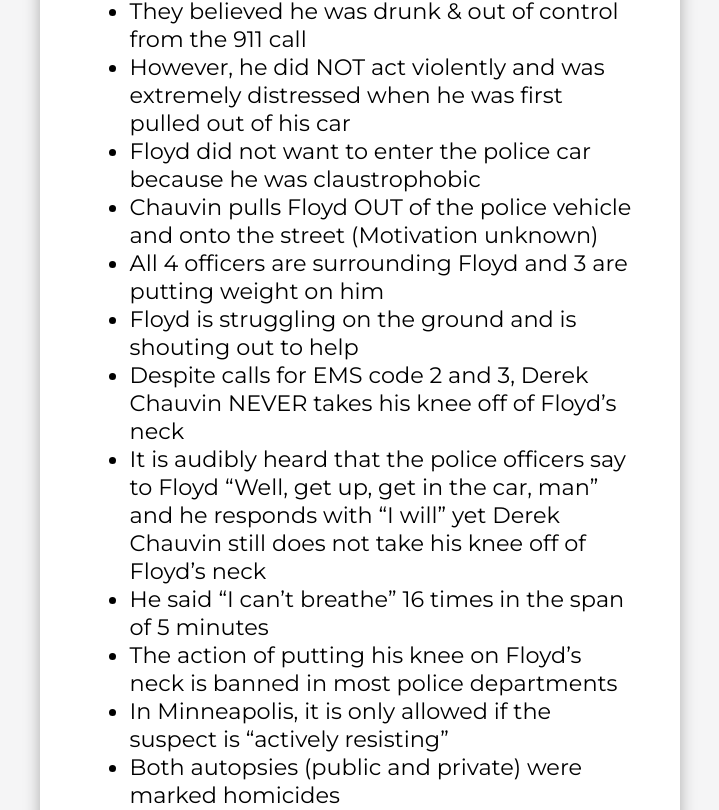
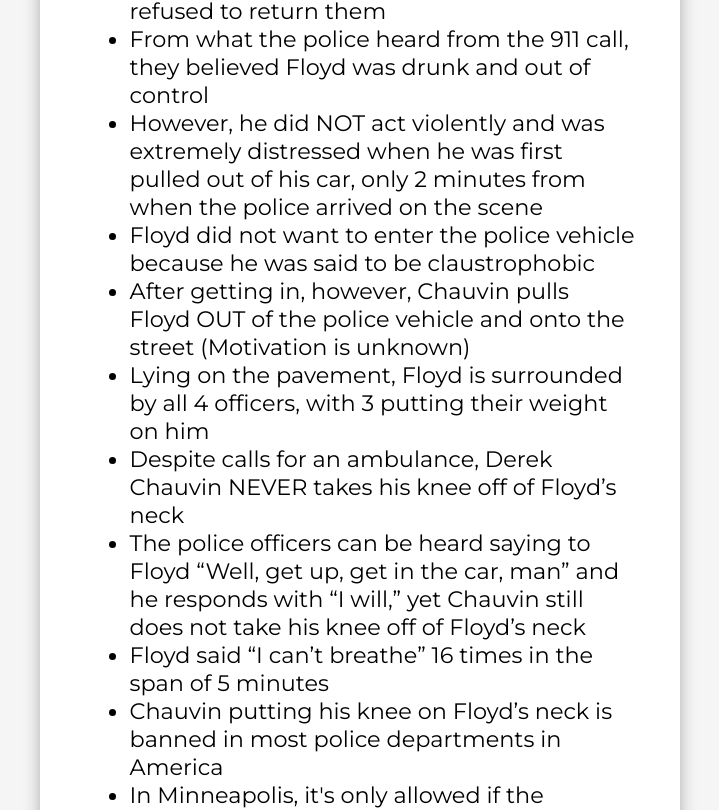
Before and after one commit to MichaelZhao21/advocacy, a React (Create React App) app: page /george-floyd-protests in a window 1280 px wide. Shown: the part 1238-2048 px from the top of the page, without its empty margins (280-999 px from the left). Built offline with nearby package versions, Linux system fonts and the light colour scheme.

Commit message:
Minor detail edits

```diff
--- a/src/files/current-events.json
+++ b/src/files/current-events.json
@@ -1,11 +1,12 @@
 {
     "events": [
+        ["[6/4/2020 9:12pm] - Bail set at $1 million for three ex-officers charged in George Floyd's death", "https://www.cnn.com/2020/06/04/us/george-floyd-thursday/index.html"],
         ["[6/4/2020 4:14pm] - Authors retract study showing hydroxychloroquine was dangerous to hospitalized covid-19 patients", "https://l.messenger.com/l.php?u=https%3A%2F%2Fwww.washingtonpost.com%2Fnation%2F2020%2F06%2F04%2Fcoronavirus-live-updates-us%2F&h=AT0sGVyKt54VV_azEPaEc_DDZV5Ru_CYLBQWGuJCSp4U2EahPe_8Y4-cheLaOpivB3g0cqe0fpa75FzX7OUkIljagZNgGffjR_au1Xu1qW49Fi7R3aUCQcqKUptroPh5PKOotxGMiFvVFEg"],
-        ["[6/4/2020] What Happened on the 9th Night of George Floyd Protests", "https://www.nytimes.com/live/2020/george-floyd-protests-photos-videos-06-03#this-curfew-is-meant-to-silence-our-voices"],
         ["[6/4/2020 - 12:31pm] Ahmaud Arbery: White man 'used racial slur' after shooting black jogger", "https://www.bbc.com/news/world-us-canada-52927018"],
         ["[6/4/2020 - 8:31am] New US unemployment claims reached 1.9m last week despite rate of increase slowing", "https://www.theguardian.com/business/2020/jun/04/us-unemployment-claims-top-4xm-despite-rate-of-increase-slowing"],
         ["[6/4/2020 - 8:04am] Unreliable data: how doubt snowballed over Covid-19 drug research that swept the world", "https://www.theguardian.com/world/2020/jun/04/unreliable-data-doubt-snowballed-covid-19-drug-research-surgisphere-coronavirus-hydroxychloroquine"],
         ["[6/4/2020 - 6:29am] George Floyd killing: ex-defense secretary condemns Trump's handling of protests", "https://www.theguardian.com/us-news/live/2020/jun/03/george-floyd-protests-us-live-news-updates-donald-trump"],
+        ["[6/4/2020 - 12:59am] What Happened on the 9th Night of George Floyd Protests", "https://www.nytimes.com/live/2020/george-floyd-protests-photos-videos-06-03#this-curfew-is-meant-to-silence-our-voices"],
         ["[6/3/2020 - 10:46pm] Protests continue as US defense secretary rejects Trump’s demand for troops", "https://www.theguardian.com/us-news/2020/jun/03/george-floyd-protests-trump-troops-esper"],
         ["[6/3/2020 - 7:56pm] Jim Mattis blasts Trump in message that defends protesters, says president ‘tries to divide us’", "https://www.washingtonpost.com/national-security/2020/06/03/jim-mattis-blasts-trump-message-that-defends-protesters-says-president-tries-divide-us/"],
         ["[6/3/2020 - 6:25pm] Teaching Ideas and Resources to Help Students Make Sense of the George Floyd Protests", "https://www.nytimes.com/2020/06/03/learning/lesson-plans/teaching-ideas-and-resources-to-help-students-make-sense-of-the-george-floyd-protests.html"],
--- a/src/files/text.json
+++ b/src/files/text.json
@@ -15,7 +15,7 @@
         "NPR. “A Decade Of Watching Black People Die.” NPR, NPR, 30 May 2020, www.npr.org/2020/05/29/865261916/a-decade-of-watching-black-people-die."
     ],
     "police": [
-        "Please watch the videos linked above. It shows scenes from protests around the country, all of them devolving into brutality from the police. If these videos upset you, good. They should. And before you say that there are good cops or they’re acting in self defence, please keep reading."
+        "Please watch the videos linked above. It shows scenes from protests around the country, all of them devolving into brutality from the police. If these videos upset you, good. They should. And before you say that there are good cops or they’re acting in self defense, please keep reading."
     ],
     "pride": [
         "First cyberattack happened on May 31st when an attack on London venue The Eagle forced its popular Sunday night fundraiser Horsemeat Disco offline. The Facebook livestream was attacked by 110 spam bots and forced it to shut down.",
--- a/src/pages/GeorgeProtests.js
+++ b/src/pages/GeorgeProtests.js
@@ -24,20 +24,19 @@ class GeorgeProtests extends React.Component {
                     </div>
                     <p>Facts from the video: </p>
                     <ul>
-                        <li>Police were called when George Floyd paid for cigarettes with a $20 counterfeit bill</li>
-                        <li>They believed he was drunk & out of control from the 911 call</li>
-                        <li>However, he did NOT act violently and was extremely distressed when he was first pulled out of his car</li>
-                        <li>Floyd did not want to enter the police car because he was claustrophobic</li>
-                        <li>Chauvin pulls Floyd OUT of the police vehicle and onto the street (Motivation unknown)</li>
-                        <li>All 4 officers are surrounding Floyd and 3 are putting weight on him</li>
-                        <li>Floyd is struggling on the ground and is shouting out to help</li>
-                        <li>Despite calls for EMS code 2 and 3, Derek Chauvin NEVER takes his knee off of Floyd’s neck</li>
-                        <li>It is audibly heard that the police officers say to Floyd “Well, get up, get in the car, man” and he responds with “I will” yet Derek Chauvin still does not take his knee off of Floyd’s neck</li>
-                        <li>He said “I can’t breathe” 16 times in the span of 5 minutes</li>
-                        <li>The action of putting his knee on Floyd’s neck is banned in most police departments</li>
-                        <li>In Minneapolis, it is only allowed if the suspect is “actively resisting”</li>
-                        <li>Both autopsies (public and private) were marked homicides</li>
-                        <li>(As of 6/4/2020) Chauvin is charged with 2nd degree murder and the 3 other cops were charged with aiding and abetting murder</li>
+                        <li>Police were called when George Floyd paid for cigarettes with a $20 counterfeit bill and refused to return them</li>
+                        <li>From what the police heard from the 911 call, they believed Floyd was drunk and out of control</li>
+                        <li>However, he did NOT act violently and was extremely distressed when he was first pulled out of his car, only 2 minutes from when the police arrived on the scene</li>
+                        <li>Floyd did not want to enter the police vehicle because he was said to be claustrophobic</li>
+                        <li>After getting in, however, Chauvin pulls Floyd OUT of the police vehicle and onto the street (Motivation is unknown)</li>
+                        <li>Lying on the pavement, Floyd is surrounded by all 4 officers, with 3 putting their weight on him</li>
+                        <li>Despite calls for an ambulance, Derek Chauvin NEVER takes his knee off of Floyd’s neck</li>
+                        <li>The police officers can be heard saying to Floyd “Well, get up, get in the car, man” and he responds with “I will,” yet Chauvin still does not take his knee off of Floyd’s neck</li>
+                        <li>Floyd said “I can’t breathe” 16 times in the span of 5 minutes</li>
+                        <li>Chauvin putting his knee on Floyd’s neck is banned in most police departments in America</li>
+                        <li>In Minneapolis, it's only allowed if the suspect is “actively resisting,” which Floyd clearly wasn't</li>
+                        <li>Both autopsies (public and private) marked the cause of death as a homocide</li>
+                        <li>(As of 6/4/2020) Chauvin is charged with 2nd degree murder, and the 3 other cops were charged with aiding and abetting murder</li>
                         <li><b>8 minutes and 46 seconds.</b> That’s how long Chauvin’s knee was on Floyd’s neck</li>
                     </ul>
 
--- a/src/pages/Help.js
+++ b/src/pages/Help.js
@@ -62,6 +62,7 @@ class Help extends React.Component {
 
                     <h2 className="colored-section">Going to Protest</h2>
                     <InstagramEmbed className="inst" url='https://instagr.am/p/CA0jzCdg_vR' maxWidth={1000} hideCaption={false} containerTagName='div'></InstagramEmbed>
+                    <a className="link link-list" href="https://www.aclu.org/news/free-speech/know-your-rights-while-protesting-police-brutality/">Know your rights while protesting</a>
                     <a className="link link-list" href="https://www.centraltrack.com/things-to-do-in-dallas-go-to-a-protest/">Protests happening in and around Dallas NOW [CentralTrack]</a>
                     <InstagramEmbed className="inst" url='https://instagr.am/p/CA9cfFuptEz' maxWidth={1000} hideCaption={true} containerTagName='div'></InstagramEmbed>
 
--- a/src/pages/Home.js
+++ b/src/pages/Home.js
@@ -30,6 +30,7 @@ class Home extends React.Component {
                     <h2>About</h2>
                     <p className="p">{text.about[0]}</p>
                     <p className="p">{text.about[1]}</p>
+                    <a className="section-button contribute-button" href="">Feedback / Questions / Want to Contribute?</a>
                     <div className="spacer"></div>
                     <Footer credit="Al Jazeera English" link="https://twitter.com/AJEnglish/status/1267428269470748673"></Footer>
                 </div>
--- a/src/pages/css/Help.css
+++ b/src/pages/css/Help.css
@@ -8,3 +8,9 @@
     color: #5f3601;
     font-weight: 900;
 }
+
+.contribute-button {
+    width: fit-content;
+    font-size: 1em;
+    border-radius: 1em;
+}
--- a/src/pages/style.css
+++ b/src/pages/style.css
@@ -52,7 +52,7 @@ body,
 
 .inst {
     width: 70%;
-    margin: auto;
+    margin: 0.5em auto 0.5em auto;
     display: flex;
     justify-content: center;
     filter: drop-shadow(0 0 0.5em #888888);
```
